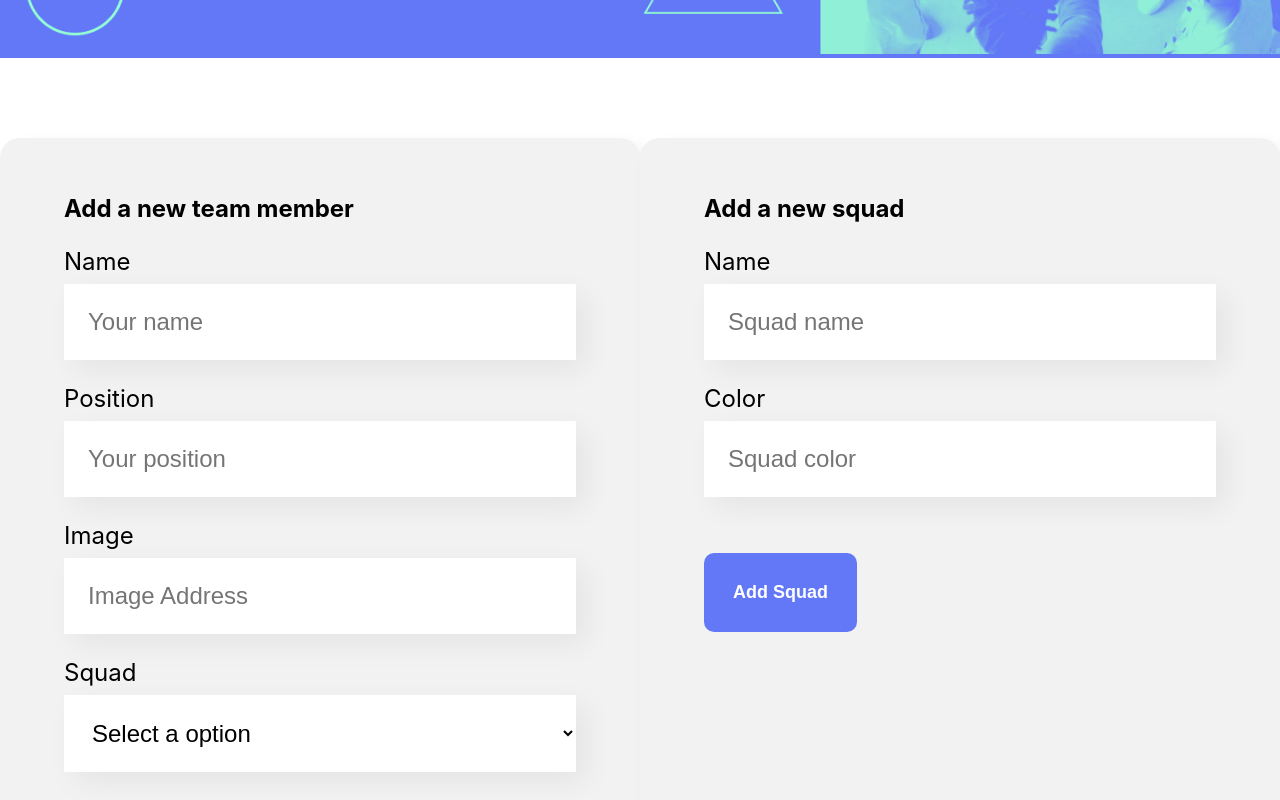
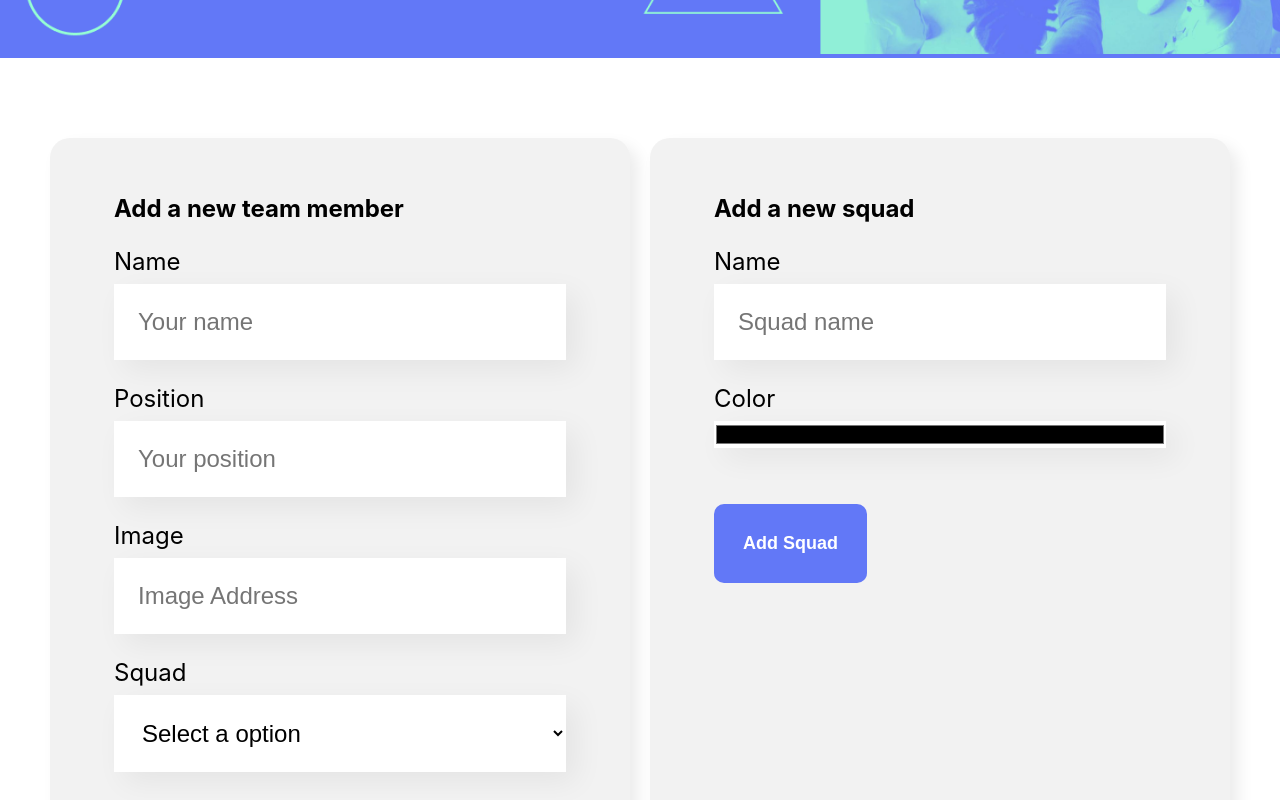
Before and after one commit to fabious054/organo, a React (Create React App) app: page / in a window 1280 px wide. Shown: the part 440-1240 px from the top of the page. Built offline with nearby package versions, Linux system fonts and the light colour scheme.

Commit message:
changing the type of the color input

```diff
--- a/src/components/Form/Form.css
+++ b/src/components/Form/Form.css
@@ -1,11 +1,13 @@
 .form{
   display: flex;
   justify-content: center;
-  margin: 80px 0;
+  gap: 20px;
+  flex-wrap: wrap;
+  margin: 80px 50px;
 }
 
 .form form{
-  width: 60%;
+  flex: 1;
   background-color: #F2F2F2;
   border-radius: 20px;
   padding: 36px 64px;
--- a/src/components/Form/index.js
+++ b/src/components/Form/index.js
@@ -1,7 +1,7 @@
 import { useState } from 'react';
 import Button from '../Button';
 import Select from '../Select';
-import TextInput from '../TextInput';
+import Input from '../Input';
 import { v4 as uuidv4 } from 'uuid';
 import './Form.css';
 
@@ -30,8 +30,8 @@ const Form = ({setMember,squads,setNewSquad}) => {
     const handleSubmitTeam = (e) => {
         e.preventDefault();
         let id = uuidv4();
-        let principalColor = `#${color}`;
-        let secondaryColor = `#${color}`;
+        let principalColor = color;
+        let secondaryColor = color;
         let name = squadName;
 
         const squad = {id, name, principalColor, secondaryColor};
@@ -46,19 +46,19 @@ const Form = ({setMember,squads,setNewSquad}) => {
         <section className='form'>
             <form onSubmit={handleSubmit}>
                 <h2>Add a new team member</h2>
-                <TextInput
+                <Input
                     value={name}
                     setValue={setName}
                     required={true}
                     label="Name"
                     placeholder="Your name" />
-                <TextInput
+                <Input
                     value={position}
                     setValue={setPosition}
                     required={true}
                     label="Position"
                     placeholder="Your position" />
-                <TextInput
+                <Input
                     value={image}
                     setValue={setImage}
                     required={true}
@@ -76,13 +76,14 @@ const Form = ({setMember,squads,setNewSquad}) => {
             </form>
             <form onSubmit={handleSubmitTeam}>
                 <h2>Add a new squad</h2>
-                <TextInput
+                <Input
                     value={squadName}
                     setValue={setSquadName}
                     required
                     label="Name"
                     placeholder="Squad name" />
-                <TextInput
+                <Input
+                    type={'color'}
                     value={color}
                     setValue={setColor}
                     required
--- a/src/components/TextInput/TextInput.css
+++ b/src/components/Input/TextInput.css
@@ -17,3 +17,7 @@
     padding: 24px;
     box-sizing: border-box;
 }
+
+.text-input input[type="color"]{
+    padding: 0;
+}
--- a/src/components/TextInput/index.js
+++ b/src/components/Input/index.js
@@ -1,10 +1,12 @@
 import './TextInput.css';
 
-const TextInput = ({label,placeholder,required,value,setValue}) => {
+const Input = ({label,placeholder,required,value,setValue,type}) => {
 
   const handleChange = (e) => {
     setValue(e.target.value);
   };
+
+  type = type || 'text';
 
   return (
     <div className='text-input'>
@@ -13,11 +15,11 @@ const TextInput = ({label,placeholder,required,value,setValue}) => {
           value={value}
           onChange={handleChange}
           required={required}
-          type="text"
+          type={type}
           name="name"
           placeholder={placeholder} />
     </div>
   );
 };
 
-export default TextInput;
+export default Input;
```
